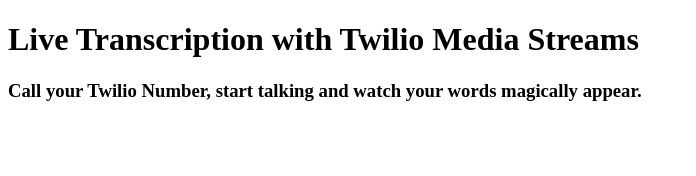
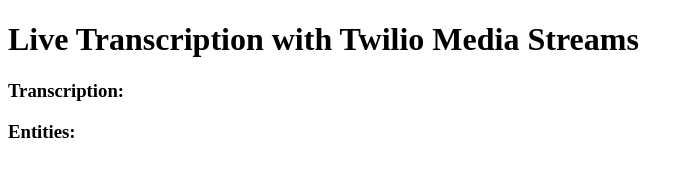
Before and after one commit to joshuasorkin/twilio-nlp, a website: page index.html in a window 1280 px wide. Shown: the whole page, without its empty margins (0-696 px from the left). Drawn offline with Linux system fonts and the light colour scheme.

Commit message:
add subsection headers to client page

```diff
--- a/index.html
+++ b/index.html
@@ -5,11 +5,10 @@
   </head>
   <body>
     <h1>Live Transcription with Twilio Media Streams</h1>
-    <h3>
-      Call your Twilio Number, start talking and watch your words magically
-      appear.
-    </h3>
+
+    <h3>Transcription:</h3>
     <p id="transcription-container"></p>
+    <h3>Entities:</h3>
     <p id="entities-container"></p>
     <script>
       document.addEventListener("DOMContentLoaded", event => {
```
